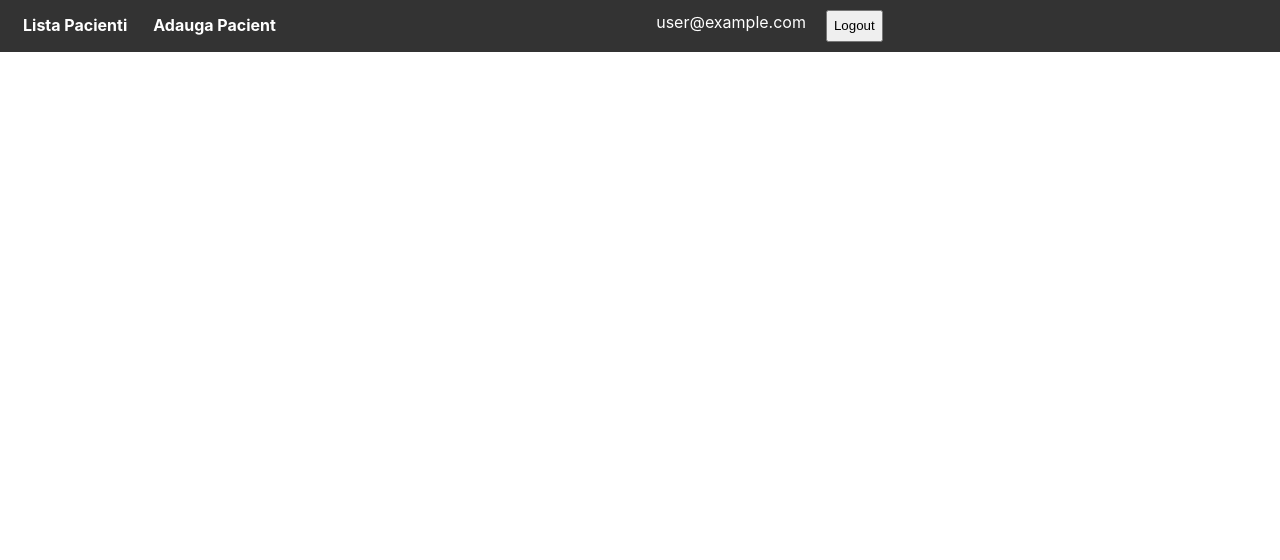
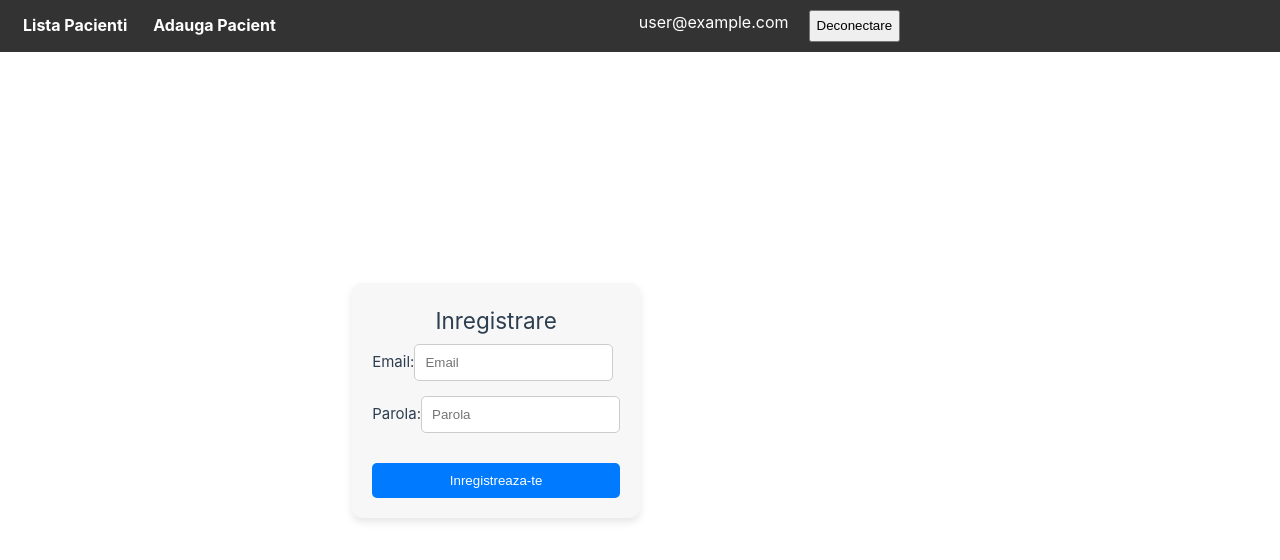
Before and after one commit to cosminacatalina98/proiect_tic_ase, a Vue app in the folder frontend/: page /signup in a window 1280 px wide. Shown: the top 560 px of the page. Built offline with nearby package versions, Linux system fonts and the light colour scheme; no server answers; sample sign-in values are in the browser's storage.

Commit message:
Inregistrare utilizator

```diff
--- a/frontend/src/App.vue
+++ b/frontend/src/App.vue
@@ -13,8 +13,11 @@
 
         <div class="right-menu">
       <span v-if="user">{{ user.email }}</span>
-      <button v-if="isAuthenticated" @click="logout">Logout</button>
-      <RouterLink v-else to="/login">Login</RouterLink>
+      <button v-if="isAuthenticated" @click="logout">Deconectare</button>
+      <RouterLink v-else to="/login">Conectare</RouterLink>
+       <RouterLink  v-if="!isAuthenticated" to="/signup">Inregistrare</RouterLink>
+
+
     </div>
 
         <div class="right-menu">
--- a/frontend/src/router/index.js
+++ b/frontend/src/router/index.js
@@ -75,6 +75,14 @@
     },
 
 
+    {
+      path: '/signup',
+      name: 'signup',
+      component: () => import('../views/Signup.vue'),
+
+    },
+
+
   ],
 })
 
--- /dev/null
+++ b/frontend/src/views/Signup.vue
@@ -0,0 +1,128 @@
+<template>
+    <div class="signup-container">
+      <h2>Inregistrare</h2>
+      <form @submit.prevent="registerUser">
+        <div>
+          <label for="email">Email:</label>
+          <input v-model="email" id="email" type="email" placeholder="Email" required />
+        </div>
+        <div>
+          <label for="password">Parola:</label>
+          <input v-model="password" id="password" type="password" placeholder="Parola" required />
+        </div>
+        <button type="submit">Inregistreaza-te</button>
+      </form>
+      <p v-if="errorMessage" class="error-message">{{ errorMessage }}</p>
+    </div>
+  </template>
+
+  <script>
+  import { ref } from "vue";
+  import { createUserWithEmailAndPassword } from "firebase/auth";
+  import { auth } from "../firebase";
+  import { useStore } from "vuex";
+  import { useRouter } from "vue-router";
+
+  export default {
+    name: "Signup",
+    setup() {
+      const email = ref("");
+      const password = ref("");
+      const errorMessage = ref("");
+      const store = useStore();
+      const router = useRouter();
+
+      const registerUser = async () => {
+        if (!email.value.endsWith("@vet.ro")) {
+          errorMessage.value = "Inregistrarea este disponibila doar pentru doctori!";
+          return;
+        }
+
+        try {
+          const userCredential = await createUserWithEmailAndPassword(auth, email.value, password.value);
+          const user = userCredential.user;
+          console.log(" Utilizator inregistrat:", user.email);
+
+          const idToken = await user.getIdToken();
+
+          const response = await fetch("http://localhost:3000/api/signup", {
+            method: "POST",
+            headers: {
+              "Content-Type": "application/json",
+            },
+            body: JSON.stringify({ idToken }),
+          });
+
+          if (!response.ok) {
+            throw new Error("Eroare la inregistrare in backend.");
+          }
+
+          const data = await response.json();
+          console.log("Raspuns backend:", data);
+
+          store.commit("setUser", user);
+          store.commit("setToken", data.token);
+
+          router.push("/pets");
+        } catch (error) {
+          console.error("Eroare la inregistrare:", error);
+          errorMessage.value = "Eroare la inregistrare. Verifica datele introduse.";
+        }
+      };
+
+      return { email, password, errorMessage, registerUser };
+    },
+  };
+  </script>
+
+<style scoped>
+
+.signup-container {
+  max-width: 400px;
+  margin: 100px auto;
+  padding: 20px;
+  background-color: #f7f7f7;
+  border-radius: 10px;
+  box-shadow: 0 4px 8px rgba(0, 0, 0, 0.1);
+}
+
+h2 {
+  text-align: center;
+}
+
+form {
+  display: flex;
+  flex-direction: column;
+}
+
+form div {
+  margin-bottom: 10px;
+}
+
+input {
+  padding: 10px;
+  margin-top: 5px;
+  border: 1px solid #ccc;
+  border-radius: 5px;
+}
+
+button {
+  padding: 10px;
+  margin-top: 20px;
+  background-color: #007bff;
+  color: white;
+  border: none;
+  border-radius: 5px;
+  cursor: pointer;
+}
+
+button:hover {
+  background-color: #0056b3;
+}
+
+.error-message {
+  color: red;
+  font-size: 14px;
+  text-align: center;
+}
+</style>
```
Also changed, not shown: 1 other file (tests, documents, lock files or other folders).
